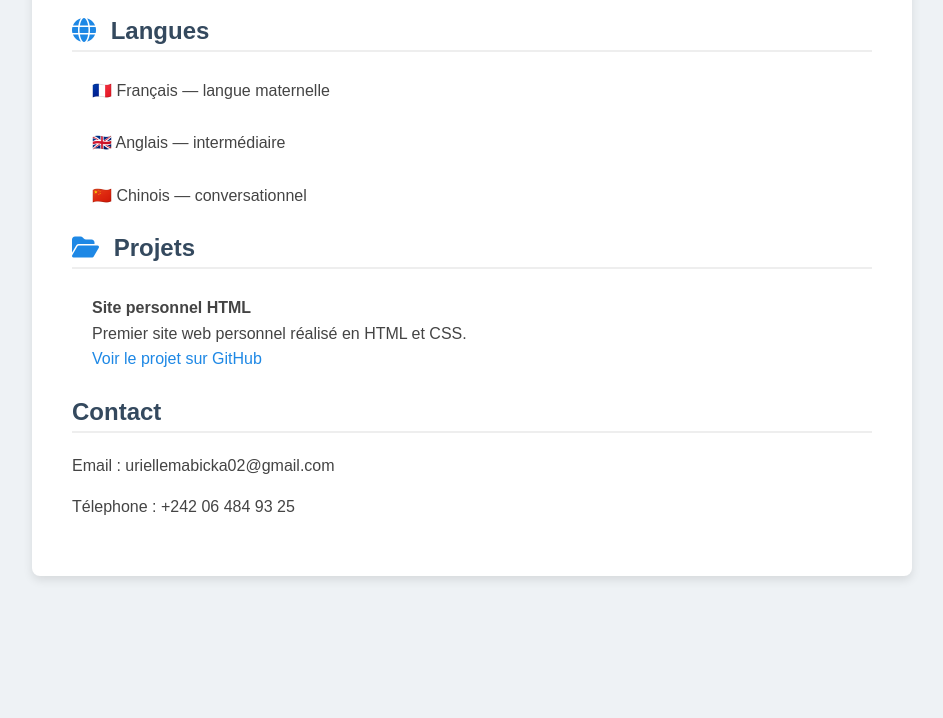
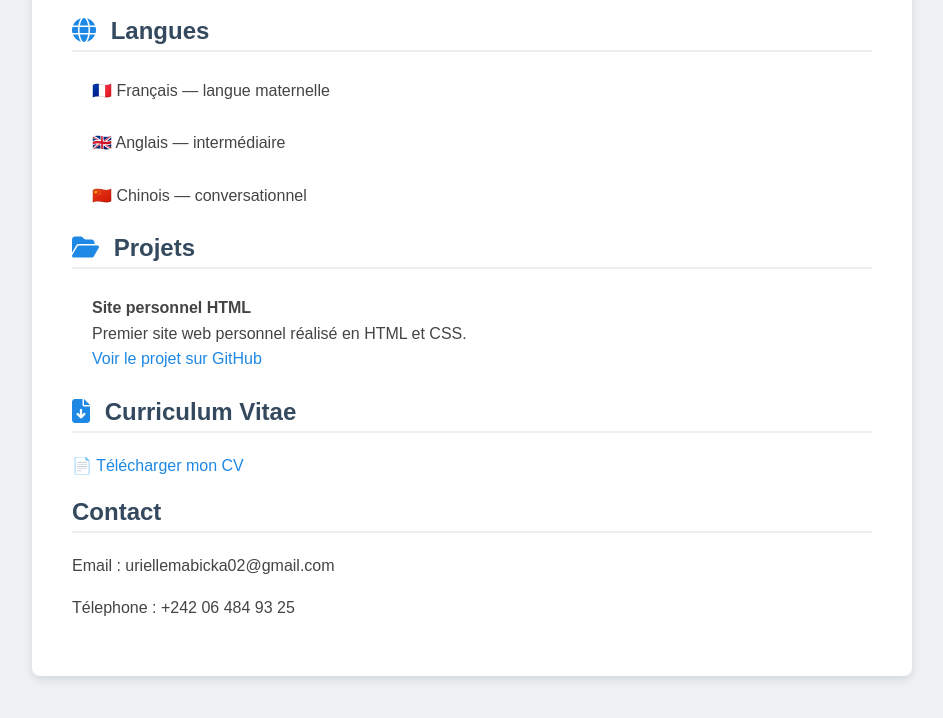
Before and after one commit to Emmanuelle-bot/site-personnel-html, a plain HTML site: page index.html in a window 1280 px wide. Shown: the part 557-1275 px from the top of the page, without its empty margins (168-1111 px from the left). Before the commit the page ends 1193 px from the top, so only its background shows below. Drawn offline with Linux system fonts and the light colour scheme.

Commit message:
Add CV section with download link to index.html

```diff
--- a/index.html
+++ b/index.html
@@ -45,6 +45,11 @@
   </li>
 </ul>
 
+ <h2><i class="fas fa-file-download"></i> Curriculum Vitae</h2>
+
+<p>
+  <a href="#" class="btn-cv">📄 Télécharger mon CV</a>
+</p>
 
   <h2>Contact</h2>
   <p>Email : uriellemabicka02@gmail.com</p>
```
